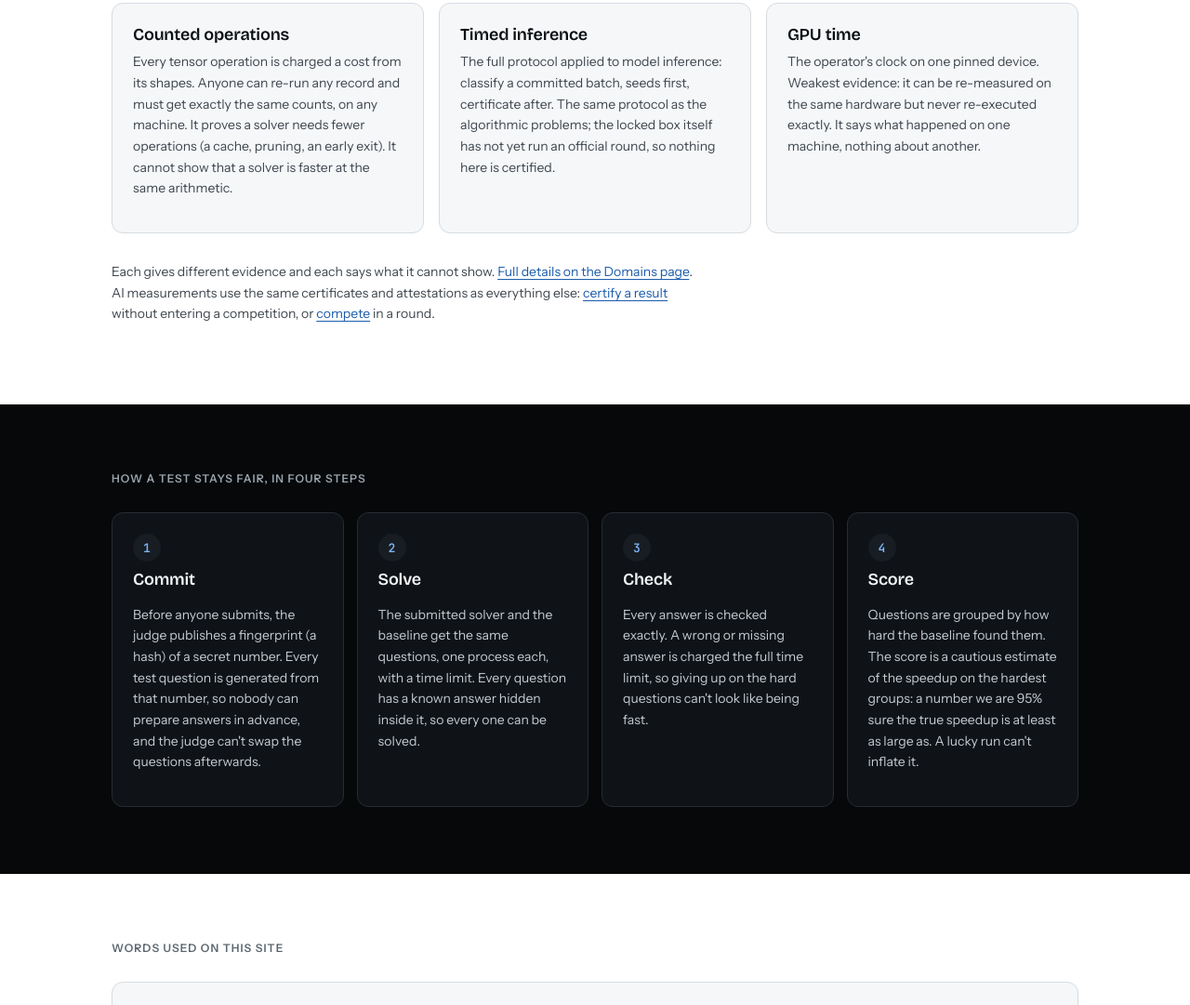
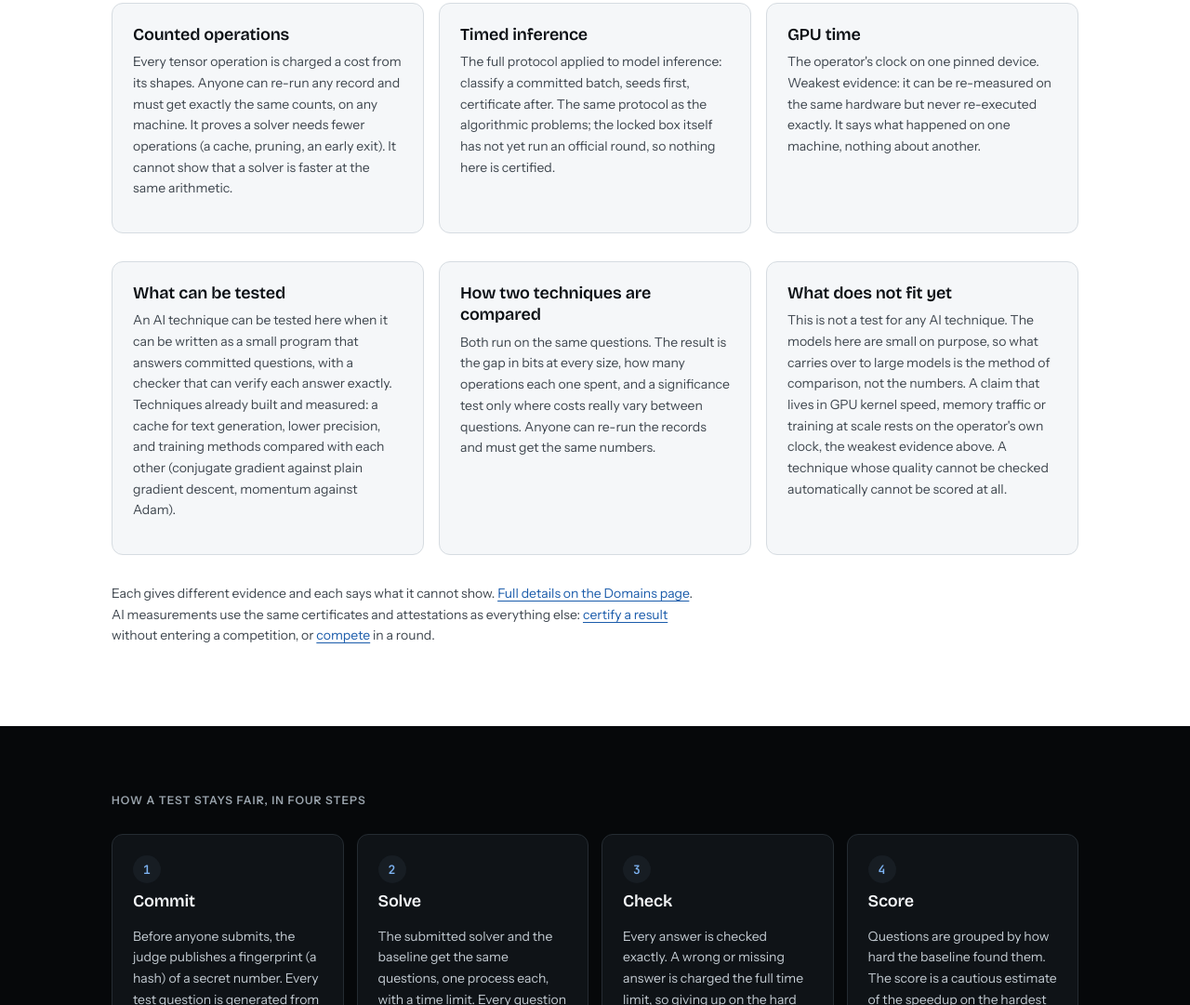
Before and after one commit to MuffinsThaCat/guldo-site, a plain HTML site: page index.html in a window 1280 px wide. Shown: the part 3895-4976 px from the top of the page at 93% size. Drawn offline with nearby package versions, Linux system fonts and the light colour scheme.

Commit message:
Home page: say which AI techniques can be tested and which cannot
Adds a three-card scope row to the Verifiable AI measurements section: what fits, how two techniques are compared, and what does not fit yet (not a test for any AI technique; GPU/memory/scale claims rest on the operator's clock).

Co-Authored-By: Claude Sonnet 5.5 <noreply@anthropic.com>

```diff
--- a/index.html
+++ b/index.html
@@ -45,6 +45,10 @@
 <div class="card"><h3>Counted operations</h3><p class="fine">Every tensor operation is charged a cost from its shapes. Anyone can re-run any record and must get exactly the same counts, on any machine. It proves a solver needs fewer operations (a cache, pruning, an early exit). It cannot show that a solver is faster at the same arithmetic.</p></div>
 <div class="card"><h3>Timed inference</h3><p class="fine">The full protocol applied to model inference: classify a committed batch, seeds first, certificate after. The same protocol as the algorithmic problems; the locked box itself has not yet run an official round, so nothing here is certified.</p></div>
 <div class="card"><h3>GPU time</h3><p class="fine">The operator's clock on one pinned device. Weakest evidence: it can be re-measured on the same hardware but never re-executed exactly. It says what happened on one machine, nothing about another.</p></div></div>
+<div class="grid3" id="ai-scope" style="margin-top:12px">
+<div class="card"><h3>What can be tested</h3><p class="fine">An AI technique can be tested here when it can be written as a small program that answers committed questions, with a checker that can verify each answer exactly. Techniques already built and measured: a cache for text generation, lower precision, and training methods compared with each other (conjugate gradient against plain gradient descent, momentum against Adam).</p></div>
+<div class="card"><h3>How two techniques are compared</h3><p class="fine">Both run on the same questions. The result is the gap in bits at every size, how many operations each one spent, and a significance test only where costs really vary between questions. Anyone can re-run the records and must get the same numbers.</p></div>
+<div class="card"><h3>What does not fit yet</h3><p class="fine">This is not a test for any AI technique. The models here are small on purpose, so what carries over to large models is the method of comparison, not the numbers. A claim that lives in GPU kernel speed, memory traffic or training at scale rests on the operator's own clock, the weakest evidence above. A technique whose quality cannot be checked automatically cannot be scored at all.</p></div></div>
 <p class="fine" style="margin-top:12px">Each gives different evidence and each says what it cannot show. <a href="domains.html#ai">Full details on the Domains page</a>. AI measurements use the same certificates and attestations as everything else: <a href="certify.html">certify a result</a> without entering a competition, or <a href="compete.html">compete</a> in a round.</p></section>
 </div></div>
 <div class="band dark"><div class="wrap band-in">
```
